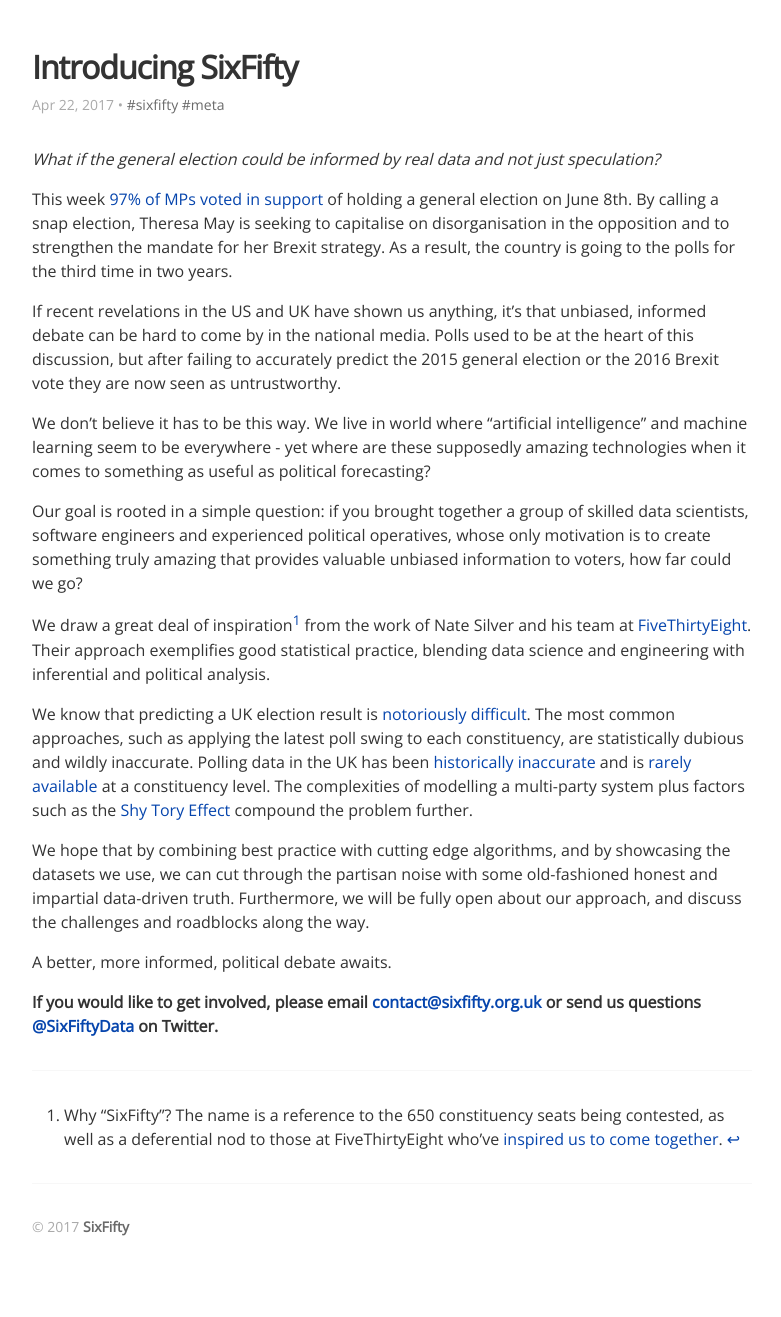
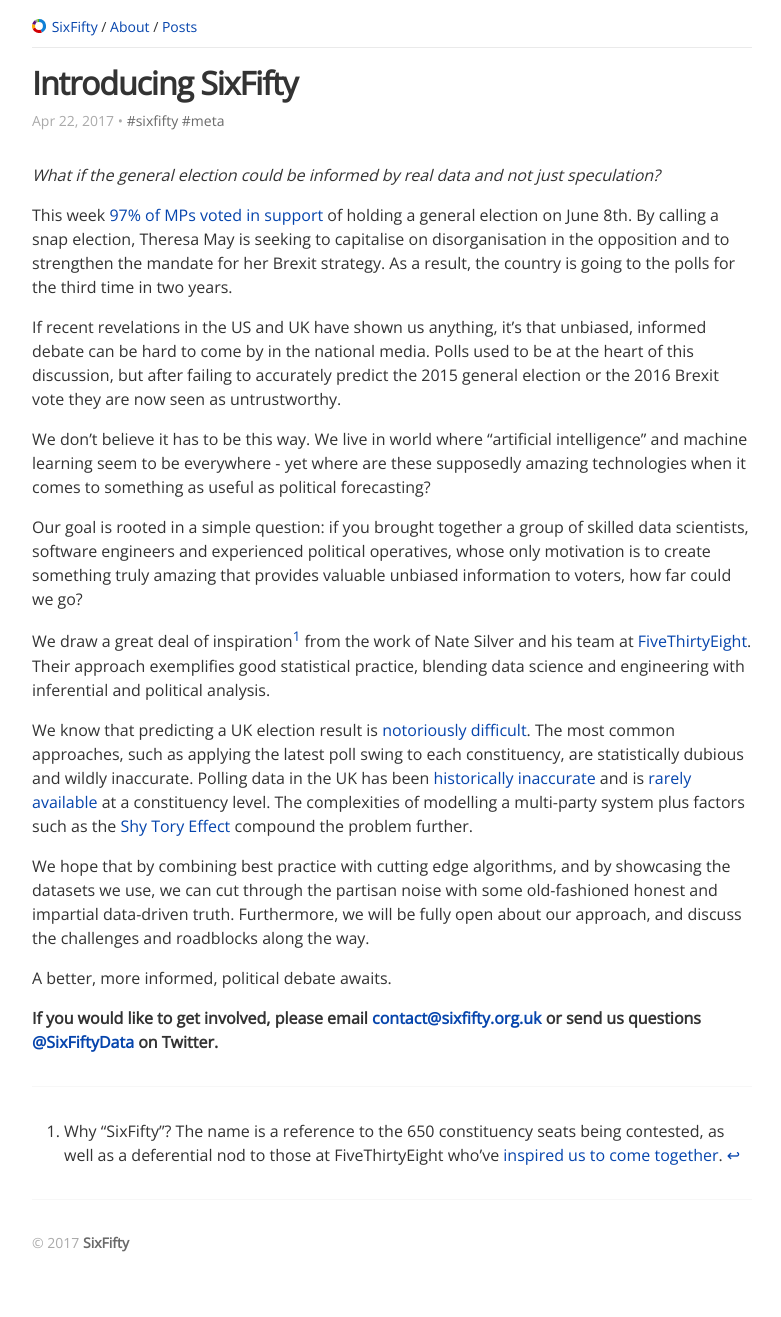
Before and after one commit to six50/sixfifty, a Jekyll site: the page built from _posts/2017-04-19-introducing-six50.markdown, in a window 1280 px wide. Shown: the whole page, without its empty margins (8-789 px from the left). Built offline with Jekyll 4.4.1, drawn with Linux system fonts in a browser that asks for light colours.

Commit message:
Add navigation to posts

```diff
--- a/_layouts/post.html
+++ b/_layouts/post.html
@@ -1,6 +1,10 @@
 ---
 layout: default
 ---
+<section class="site-header">
+  {% include nav.html %}
+</section>
+
 <article class="post" itemscope itemtype="http://schema.org/BlogPosting">
   <header class="post-header">
     <h1 class="post-title" itemprop="name headline">{{ page.title }}</h1>
```
